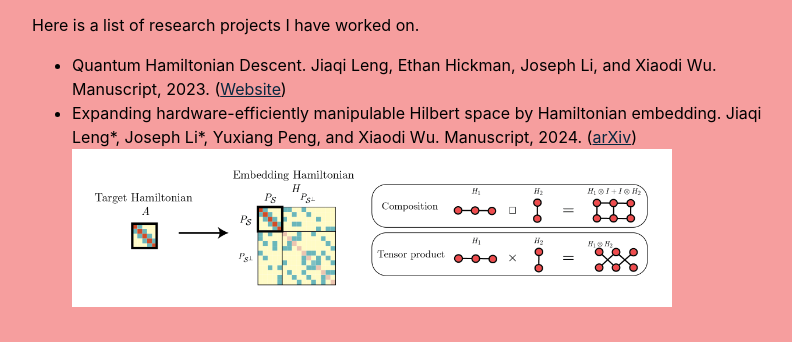
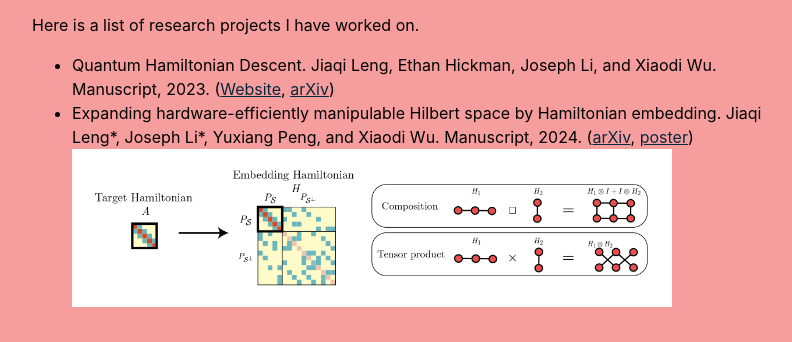
Before and after one commit to jli0108/jli0108.github.io, an Eleventy site: page content/research/index.md in a window 1280 px wide. Shown: the part 160-502 px from the top of the page, without its empty margins (224-1016 px from the left). Built offline with nearby package versions, Linux system fonts and the light colour scheme; Eleventy itself is replaced by a stand-in of ours; files that its build step writes are made by us from their sources.

```diff
--- a/content/research/index.md
+++ b/content/research/index.md
@@ -10,7 +10,7 @@
 
 Here is a list of research projects I have worked on.
 
-- Quantum Hamiltonian Descent. Jiaqi Leng, Ethan Hickman, Joseph Li, and Xiaodi Wu. Manuscript, 2023. ([Website](https://jiaqileng.github.io/quantum-hamiltonian-descent/))
-- Expanding hardware-efficiently manipulable Hilbert space by Hamiltonian embedding. Jiaqi Leng*, Joseph Li*, Yuxiang Peng, and Xiaodi Wu. Manuscript, 2024. ([arXiv](https://arxiv.org/abs/2401.08550))
+- Quantum Hamiltonian Descent. Jiaqi Leng, Ethan Hickman, Joseph Li, and Xiaodi Wu. Manuscript, 2023. ([Website](https://jiaqileng.github.io/quantum-hamiltonian-descent/), [arXiv](https://arxiv.org/abs/2303.01471))
+- Expanding hardware-efficiently manipulable Hilbert space by Hamiltonian embedding. Jiaqi Leng*, Joseph Li*, Yuxiang Peng, and Xiaodi Wu. Manuscript, 2024. ([arXiv](https://arxiv.org/abs/2401.08550), [poster](./HamEmbedding_poster.pdf))
 </br>
 <img src="/img/ham_ebd.png" width="600" alt="hamiltonian embedding">
```
Also changed, not shown: 3 other files.
